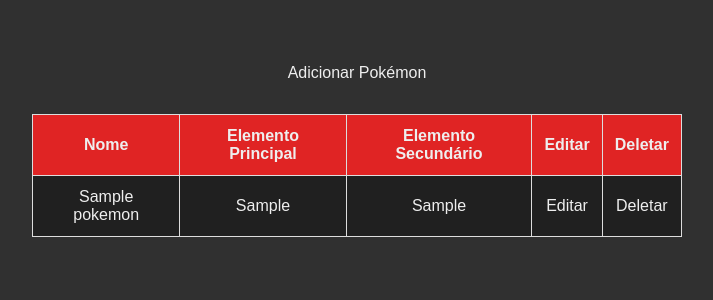
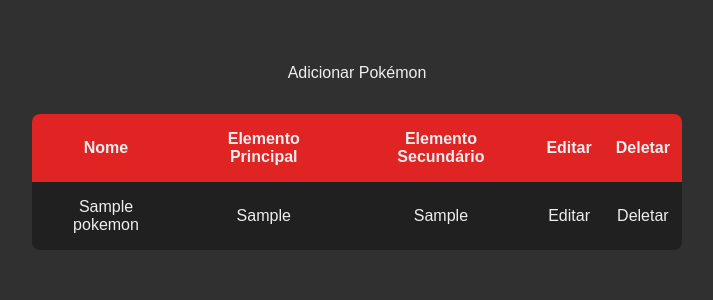
Before and after one commit to Marceometry/Pokemon-Team-Crud, a PHP site: page / in a window 1280 px wide. Shown: the part 134-434 px from the top of the page, without its empty margins (283-996 px from the left). Run offline with PHP 8.4, Linux system fonts and the light colour scheme; tables that the repository leaves empty or names only in its code hold one stand-in row (values such as "Sample post").

Commit message:
fix table styles

```diff
--- a/styles/page.css
+++ b/styles/page.css
@@ -42,7 +42,6 @@ input {
     margin-top: 6px;
     border-radius: 2px;
     text-align: left;
-    /* color: var(--background); */
     background: var(--background-dark);
 }
 
@@ -59,22 +58,21 @@ button[type="submit"] {
 /* --- table --- */
 
 table {
+    width: max(100%, 650px);
     border-collapse: collapse;
-    width: max(100%, 650px);
+    border-radius: 8px;
+    overflow: hidden;
 }
 
-table th, table td {
+th, td {
     text-align: center;
-    border: 1px solid #ddd;
-    padding: 12px;
+    padding: 16px 12px;
 }
 
-table tr {
+tr {
     background-color: var(--background-dark);
 }
 
-table th {
-    padding-top: 12px;
-    padding-bottom: 12px;
+th {
     background: var(--red);
 }
```
